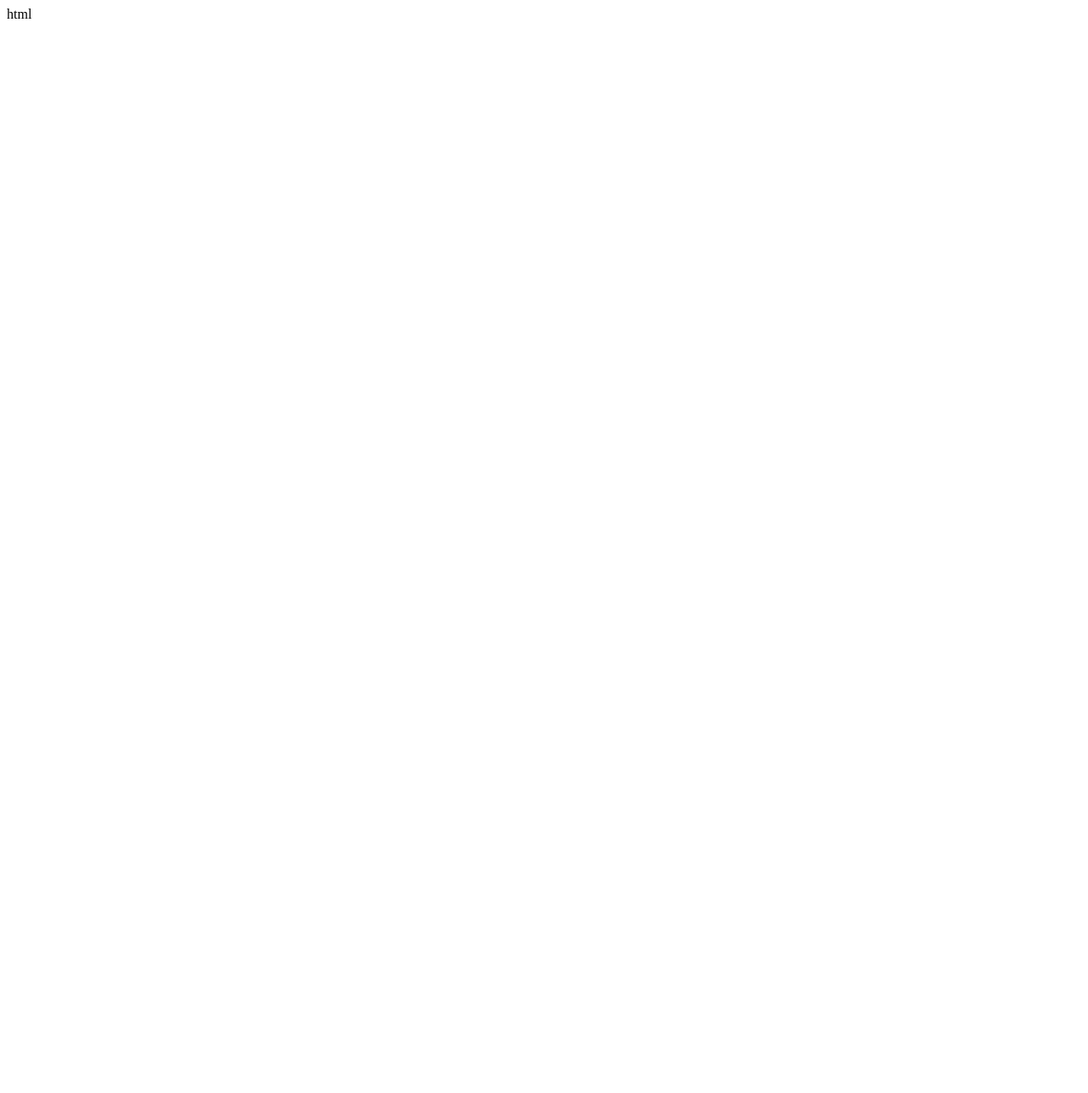
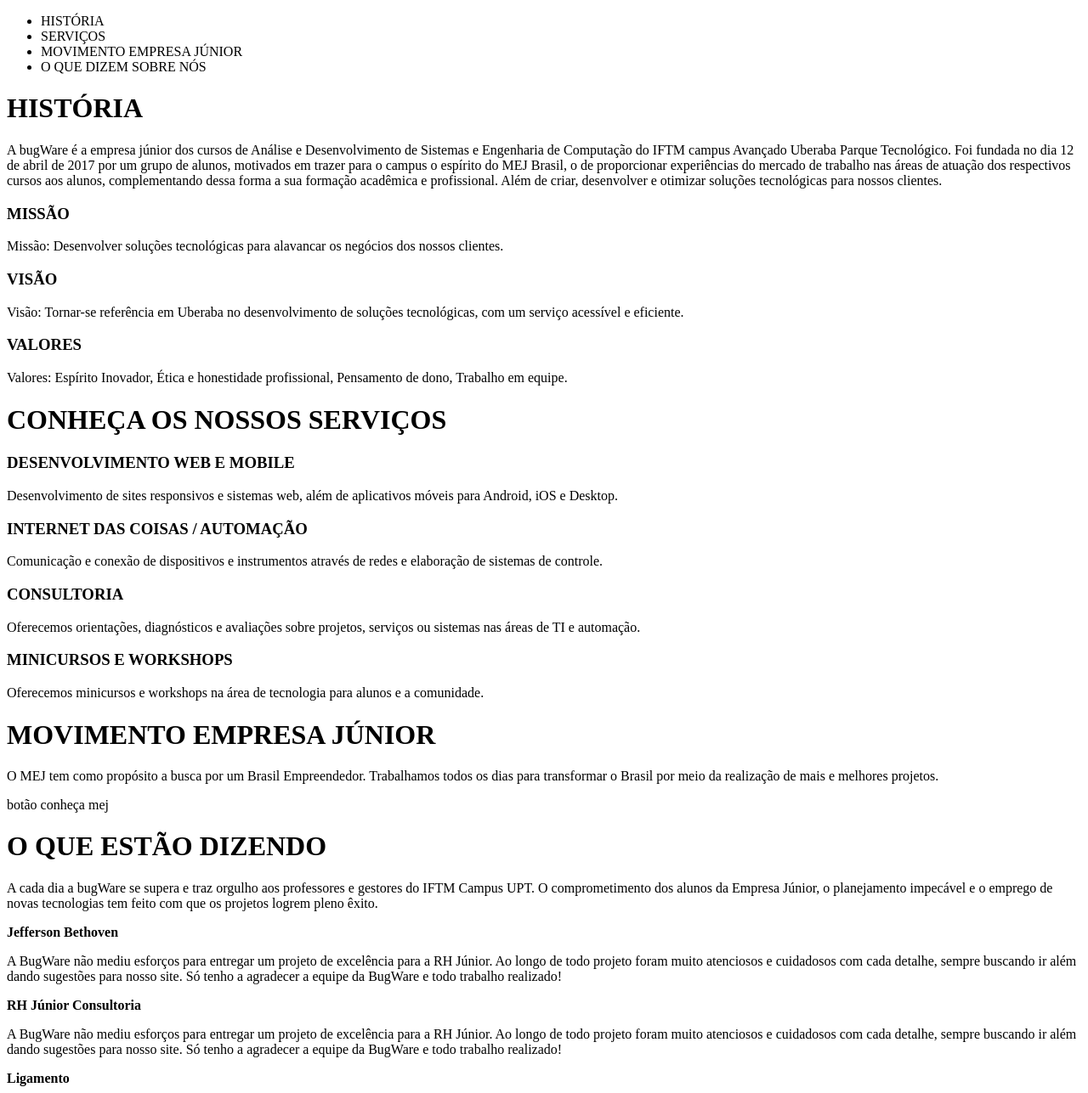
Before and after one commit to pedromedina19/Atividade-de-HTML-BugWare, a plain HTML site: page site/index.html in a window 1280 px wide. Shown: the whole page at 85% size. Before the commit the page ends 800 px from the top, so only its background shows below. Drawn offline with Linux system fonts and the light colour scheme.

Commit message:
Adicionando textos ao site
nesta etapa foi apenas adicionado os textos das seções do site.

```diff
--- a/site/index.html
+++ b/site/index.html
@@ -1 +1,57 @@
-html
+<!DOCTYPE html>
+<html>
+
+<head>
+    <meta charset='utf-8'>
+    <meta http-equiv='X-UA-Compatible' content='IE=edge'>
+    <title>BugWare - Empresa Júnior</title>
+    <meta name='viewport' content='width=device-width, initial-scale=1'>
+    <link rel='stylesheet' type='text/css' media='screen' href='main.css'>
+    <script src='main.js'></script>
+</head>
+
+<body>
+    <ul>
+        <li>HISTÓRIA</li>
+        <li>SERVIÇOS</li>
+        <li>MOVIMENTO EMPRESA JÚNIOR</li>
+        <li>O QUE DIZEM SOBRE NÓS</li>
+    </ul>
+    <!--1º seção-->
+    <h1>HISTÓRIA</h1>
+    <p>A bugWare é a empresa júnior dos cursos de Análise e Desenvolvimento de Sistemas e Engenharia de Computação do IFTM campus Avançado Uberaba Parque Tecnológico. Foi fundada no dia 12 de abril de 2017 por um grupo de alunos, motivados em trazer para
+        o campus o espírito do MEJ Brasil, o de proporcionar experiências do mercado de trabalho nas áreas de atuação dos respectivos cursos aos alunos, complementando dessa forma a sua formação acadêmica e profissional. Além de criar, desenvolver e otimizar
+        soluções tecnológicas para nossos clientes.</p>
+    <h3>MISSÃO</h3>
+    <p>Missão: Desenvolver soluções tecnológicas para alavancar os negócios dos nossos clientes.</p>
+    <h3>VISÃO</h3>
+    <p>Visão: Tornar-se referência em Uberaba no desenvolvimento de soluções tecnológicas, com um serviço acessível e eficiente.</p>
+    <h3>VALORES</h3>
+    <p>Valores: Espírito Inovador, Ética e honestidade profissional, Pensamento de dono, Trabalho em equipe.</p>
+    <!--2º seção-->
+    <h1>CONHEÇA OS NOSSOS SERVIÇOS</h1>
+    <h3>DESENVOLVIMENTO WEB E MOBILE</h3>
+    <p>Desenvolvimento de sites responsivos e sistemas web, além de aplicativos móveis para Android, iOS e Desktop.</p>
+    <h3>INTERNET DAS COISAS / AUTOMAÇÃO</h3>
+    <p>Comunicação e conexão de dispositivos e instrumentos através de redes e elaboração de sistemas de controle.</p>
+    <h3>CONSULTORIA</h3>
+    <p>Oferecemos orientações, diagnósticos e avaliações sobre projetos, serviços ou sistemas nas áreas de TI e automação.</p>
+    <h3>MINICURSOS E WORKSHOPS</h3>
+    <p>Oferecemos minicursos e workshops na área de tecnologia para alunos e a comunidade.</p>
+    <!--3º seção-->
+    <h1>MOVIMENTO EMPRESA JÚNIOR</h1>
+    <p>O MEJ tem como propósito a busca por um Brasil Empreendedor. Trabalhamos todos os dias para transformar o Brasil por meio da realização de mais e melhores projetos.</p>
+    botão conheça mej
+    <!--4º seção-->
+    <h1>O QUE ESTÃO DIZENDO</h1>
+    <p>A cada dia a bugWare se supera e traz orgulho aos professores e gestores do IFTM Campus UPT. O comprometimento dos alunos da Empresa Júnior, o planejamento impecável e o emprego de novas tecnologias tem feito com que os projetos logrem pleno êxito.</p>
+    <strong>Jefferson Bethoven</strong>
+    <p>A BugWare não mediu esforços para entregar um projeto de excelência para a RH Júnior. Ao longo de todo projeto foram muito atenciosos e cuidadosos com cada detalhe, sempre buscando ir além dando sugestões para nosso site. Só tenho a agradecer a equipe
+        da BugWare e todo trabalho realizado!</p>
+    <strong>RH Júnior Consultoria</strong>
+    <p>A BugWare não mediu esforços para entregar um projeto de excelência para a RH Júnior. Ao longo de todo projeto foram muito atenciosos e cuidadosos com cada detalhe, sempre buscando ir além dando sugestões para nosso site. Só tenho a agradecer a equipe
+        da BugWare e todo trabalho realizado!</p>
+    <strong>Ligamento</strong>
+</body>
+
+</html>
```
